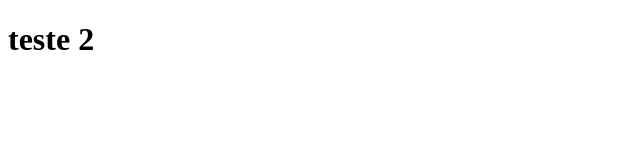
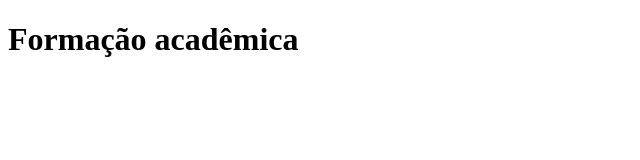
Before and after one commit to Beatrizsf03/testes-estagio-docly, a plain HTML site: page teste2/index.html in a window 1280 px wide. Shown: the whole page, without its empty margins (0-640 px from the left). Drawn offline with Linux system fonts and the light colour scheme.

Commit message:
starting crud

```diff
--- a/teste2/index.html
+++ b/teste2/index.html
@@ -4,9 +4,11 @@
     <meta charset="UTF-8">
     <meta http-equiv="X-UA-Compatible" content="IE=edge">
     <meta name="viewport" content="width=device-width, initial-scale=1.0">
-    <title>Teste 2</title>
+    <title>(CRUD)Docly</title>
 </head>
 <body>
-    <h1>teste 2</h1>
+    <header>
+        <h1>Formação acadêmica</h1>
+    </header>
 </body>
 </html>
```
